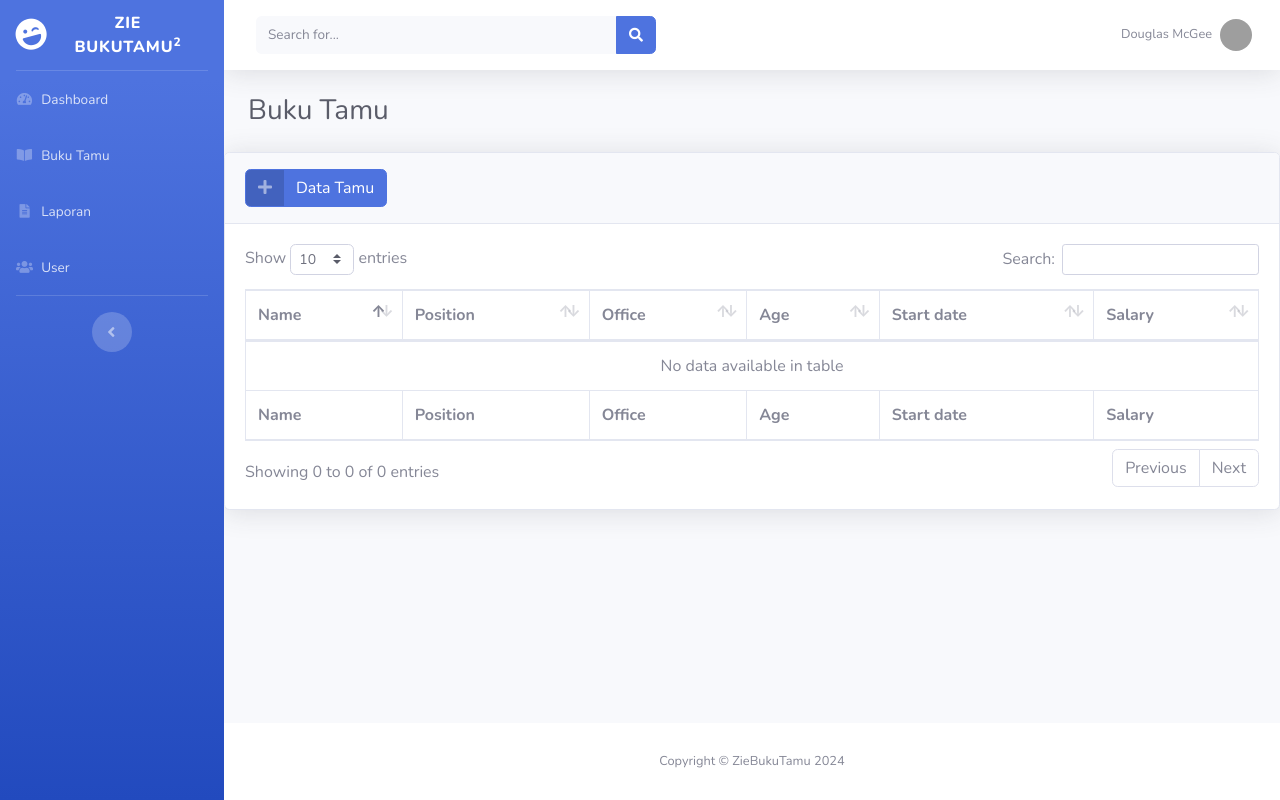
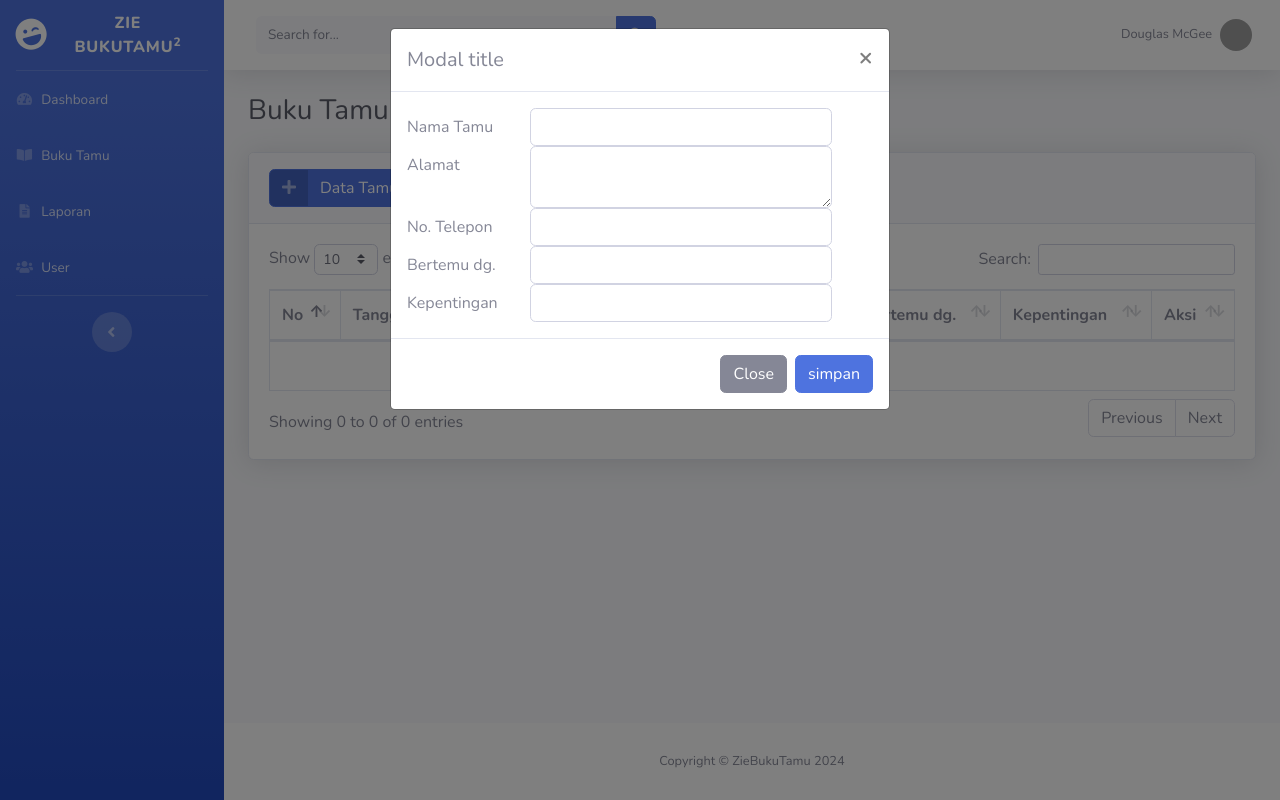
Before and after one commit to Nisaa112/Buku-Tamu-tugas, a PHP site: page /buku_tamu.php in a window 1280 px wide, after a click on "Data Tamu". Run offline with PHP 8.4, Linux system fonts and the light colour scheme; data that the repository does not hold is empty; grey boxes are pictures that could not be loaded.

Commit message:
menambahkan halaman edit buku tamu dan fitur ubah data tamu

```diff
--- a/buku_tamu.php
+++ b/buku_tamu.php
@@ -1,6 +1,6 @@
 <?php
 include_once('templates/header.php');
-include_once('function.php')
+include_once('function.php');
 
 ?>
 
@@ -14,8 +14,8 @@ include_once('function.php')
 
     <?php
     // jika ada tombol simpan
-    if (isset ($_POST['simpan'])) {
-        if (tambah_tamu(($_POST) > 0)) {
+    if (isset($_POST['simpan'])) {
+        if (tambah_tamu($_POST) > 0) {
 
     ?>
             <div class="alert alert-success" role="alert">
@@ -24,7 +24,7 @@ include_once('function.php')
         <?php
         } else {
         ?>
-            <div class="alert alert-danger">
+            <div class="alert alert-danger" role="alert">
                 Data gagal disimpan!
             </div>
     <?php
@@ -34,7 +34,7 @@ include_once('function.php')
 
 
 
-</div>
+
 
     <!-- DataTales Example -->
     <div class="card shadow mb-4">
@@ -51,42 +51,33 @@ include_once('function.php')
                 <table class="table table-bordered" id="dataTable" width="100%" cellspacing="0">
                     <thead>
                         <tr>
-                        <th>Name</th>
-                        <th>Position</th>
-                        <th>Office</th>
-                        <th>Age</th>
-                        <th>Start date</th>
-                        <th>Salary</th>
+                            <th>No</th>
+                            <th>Tanggal</th>
+                            <th>Nama Tamu</th>
+                            <th>Alamat</th>
+                            <th>No. Telp/HP</th>
+                            <th>Bertemu dg.</th>
+                            <th>Kepentingan</th>
+                            <th>Aksi</th>
                         </tr>
                     </thead>
-                <tfoot>
-                    <tr>
-                        <th>Name</th>
-                        <th>Position</th>
-                        <th>Office</th>
-                        <th>Age</th>
-                        <th>Start date</th>
-                        <th>Salary</th>
-                    </tr>
-                </tfoot>
                     <tbody>
                         <?php
                         // penomoran auto-increment
                         $no = 1;
                         // query untuk memanggil semua data  dari tabel buku_tamu
                         $buku_tamu =  query("SELECT * FROM  buku_tamu");
-                    foreach ($buku_tamu as $tamu) :
-                    ?>
+                        foreach ($buku_tamu as $tamu) : ?>
                         <tr>
-                            <td><?= $no++; ?> </td>
-                            <td><?= $tamu['tangga'] ?> </td>
-                            <td><?= $tamu['nama_tamu'] ?> </td>
-                            <td><?= $tamu['alamat'] ?> </td>
-                            <td><?= $tamu['no_hp'] ?> </td>
-                            <td><?= $tamu['bertemu'] ?> </td>
-                            <td><?= $tamu['kepentingan'] ?> </td>
+                            <td><?= $no++; ?></td>
+                            <td><?= $tamu['tanggal'] ?></td>
+                            <td><?= $tamu['nama_tamu'] ?></td>
+                            <td><?= $tamu['alamat'] ?></td>
+                            <td><?= $tamu['no_hp'] ?></td>
+                            <td><?= $tamu['bertemu'] ?></td>
+                            <td><?= $tamu['kepentingan'] ?></td>
                             <td>
-                                <button class="btn btn-success" type="button">Ubah</button>
+                                <a href="edit-tamu.php?id=<?= $tamu['id_tamu']?>" class="btn btn-success">Ubah</a>
                                 <button class="btn btn-danger" type="button">Hapus</button>
                             </td>
                         </tr>
@@ -96,7 +87,7 @@ include_once('function.php')
             </div>
         </div>
     </div>
-
+</div>
 <?php
 // mengambil data barang dari tabel dengan kode terbesar
 $query = mysqli_query($koneksi, "SELECT max(id_tamu) as kodeTerbesar FROM buku_tamu");
@@ -114,15 +105,15 @@ $urutan++;
 
 // angka yang diambil tadi digabungkan dengan kode huruf yang kita inginkan, misalnya zt
 $huruf = "zt";
-$kodeTamu = $huruf . sprintf("%03s", $urutan);
+$kodeTamu = $huruf . sprintf("%02s", $urutan);
 ?>
 
 <!-- Modal -->
-<div class="modal fade" id="exampleModal" tabindex="-1" aria-labelledby="exampleModalLabel" aria-hidden="true">
+<div class="modal fade" id="tambahModal" tabindex="-1" aria-labelledby="exampleModalLabel" aria-hidden="true">
     <div class="modal-dialog">
         <div class="modal-content">
             <div class="modal-header">
-                <h5 class="modal-title" id="exampleModalLabel">Modal title</h5>
+                <h5 class="modal-title" id="tambahModalLabel">Modal title</h5>
                 <button type="button" class="close" data-dismiss="modal" aria-label="Close">
                     <span aria-hidden="true">&times;</span>
                 </button>
@@ -139,7 +130,7 @@ $kodeTamu = $huruf . sprintf("%03s", $urutan);
                     <div class="form-grup row">
                         <label for="alamat" class="col-sm-3 col-form-label">Alamat</label>
                         <div class="col-sm-8">
-                            <input type="text" class="form-control" id="alamat" name="alamat">
+                            <textarea name="alamat" id="alamat" class="form-control"></textarea>
                         </div>
                     </div>
                     <div class="form-grup row">
@@ -160,12 +151,13 @@ $kodeTamu = $huruf . sprintf("%03s", $urutan);
                             <input type="text" class="form-control" id="kepentingan" name="kepentingan">
                         </div>
                     </div>
-                </form>
+
                     </div>
                     <div class="modal-footer">
                         <button type="button" class="btn btn-secondary" data-dismiss="modal">Close</button>
-                <button type="submit" class="btn btn-primary">Save changes</button>
+                        <button type="submit" name="simpan" class="btn btn-primary">simpan</button>
                     </div>
+                </form>
         </div>
     </div>
 </div>
--- a/function.php
+++ b/function.php
@@ -35,4 +35,27 @@ function tambah_tamu($data)
     return mysqli_affected_rows($koneksi);
 }
 
+// function ubah data tamu
+function ubah_tamu($data) {
+    global $koneksi;
+
+    $id             = htmlspecialchars($data ["id_tamu"]);
+    $nama_tamu      = htmlspecialchars($data ["nama_tamu"]);
+    $alamat         = htmlspecialchars($data ["alamat"]);
+    $no_hp          = htmlspecialchars($data ["no_hp"]);
+    $bertemu        = htmlspecialchars($data ["bertemu"]);
+    $kepentingan    = htmlspecialchars($data ["kepentingan"]);
+
+    $query = "UPDATE buku_tamu SET
+              nama_tamu         = '$nama_tamu',
+              alamat         = '$alamat',
+              no_hp         = '$no_hp',
+              bertemu         = '$bertemu',
+              kepentingan         = '$kepentingan'
+              WHERE id_tamu         = '$id'";
+
+    mysqli_query($koneksi, $query);
+
+    return mysqli_affected_rows($koneksi);
+}
 ?>
```
Also changed, not shown: edit-tamu.php (added, +108 -0 lines), index.php (+0 -8 lines), koneksi.php (+4 -4 lines). Lines whose indentation alone changed are shown as unchanged.
